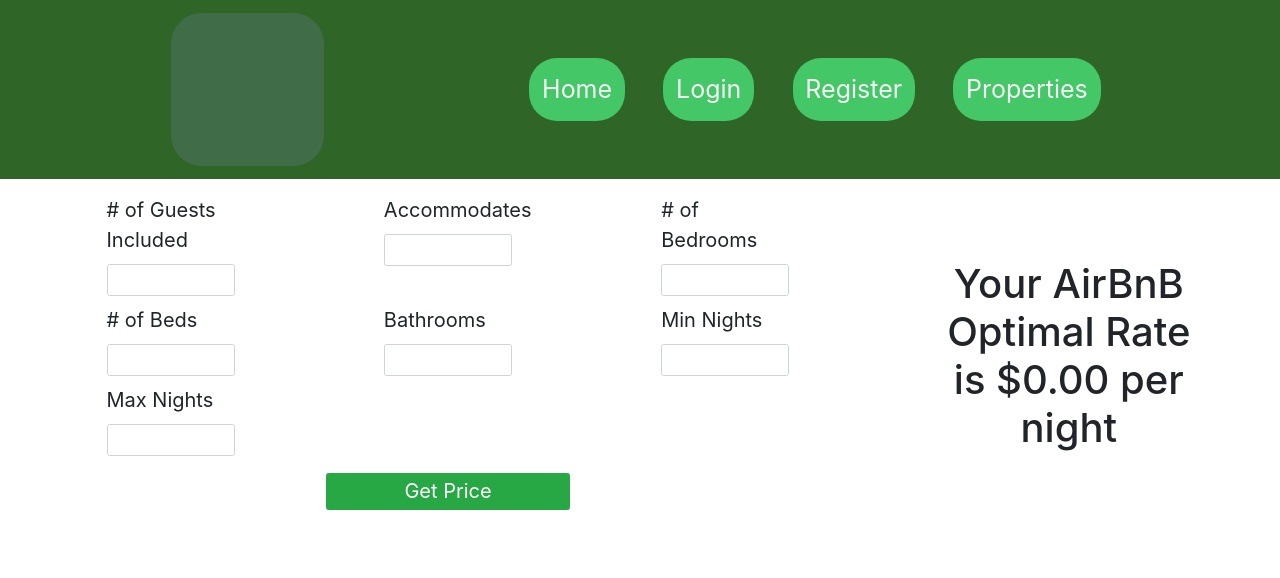
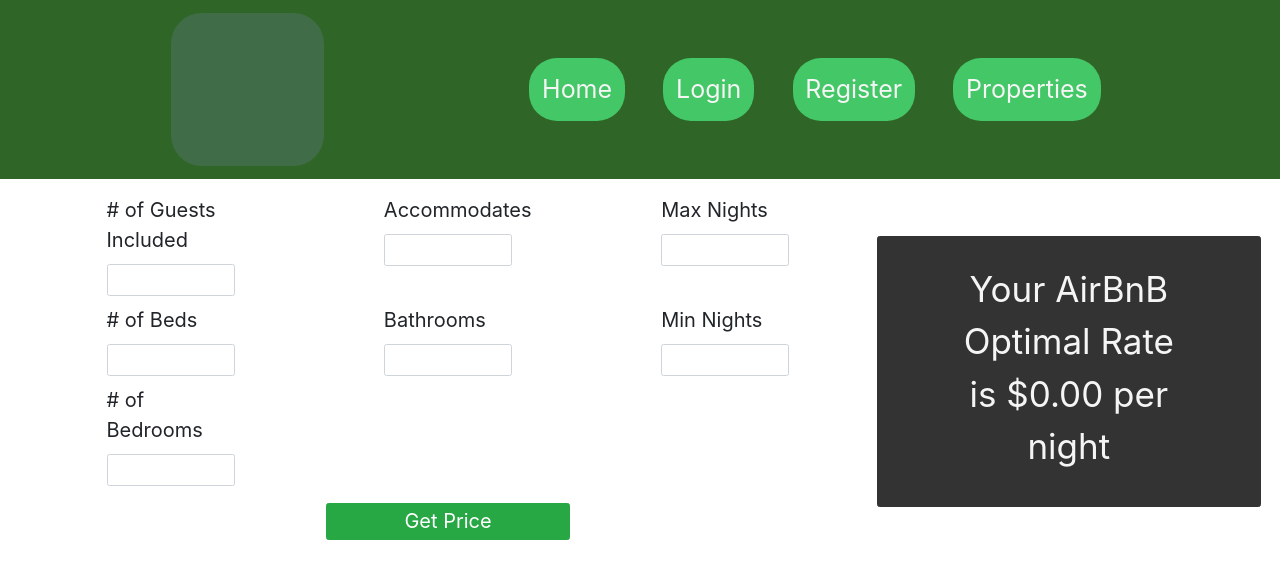
Before and after one commit to DeeDowns/front-end, a React (Create React App) app: page /optimal-price in a window 1280 px wide. Shown: the top 578 px of the page. Built offline with nearby package versions, Linux system fonts and the light colour scheme; no server answers.

Commit message:
wow ok im actually done styling

```diff
--- a/src/components/OptimalPrice.js
+++ b/src/components/OptimalPrice.js
@@ -3,7 +3,7 @@ import { connect } from 'react-redux'
 import { useHistory } from 'react-router-dom'
 import axios from 'axios'
 import { getOptimalPrice } from '../store/actions/optimalPriceActions'
-import { Col, Row, Button, Form, FormGroup, Label, Input, Spinner } from 'reactstrap'
+import { Col, Row, Button, Form, FormGroup, Label, Input, Spinner, Card, CardTitle, CardText } from 'reactstrap'
 import '../styles/OptimalPrice.css'
 
 const initalInputs = {
@@ -109,14 +109,15 @@ const OptimalPrice = props => {
                         </FormGroup>
                     </Col>
 
+
                     <Col md={4}>
                         <FormGroup>
-                            <Label> # of Bedrooms</Label>
+                            <Label>Max Nights</Label>
                             <Input
                                 type='number'
-                                name='bedrooms'
-                                id='bedrooms'
-                                value={inputs.bedrooms}
+                                name='max_nights'
+                                id='max_nights'
+                                value={inputs.max_nights}
                                 onChange={handleChange}
                             />
                         </FormGroup>
@@ -161,14 +162,16 @@ const OptimalPrice = props => {
                         </FormGroup>
                     </Col>
 
+
+
                     <Col md={4}>
                         <FormGroup>
-                            <Label>Max Nights</Label>
+                            <Label> # of Bedrooms</Label>
                             <Input
                                 type='number'
-                                name='max_nights'
-                                id='max_nights'
-                                value={inputs.max_nights}
+                                name='bedrooms'
+                                id='bedrooms'
+                                value={inputs.bedrooms}
                                 onChange={handleChange}
                             />
                         </FormGroup>
@@ -179,11 +182,9 @@ const OptimalPrice = props => {
             </div>
         </Form>
 
-        <div className='predictor-container'>
-            {priceLoading ? <h2>calculating...  <Spinner color="success" style={{ width: '3rem', height: '3rem' }} />{' '}</h2> :  <h2>Your AirBnB Optimal Rate is ${Number(price).toFixed(2)} per night</h2>}
-
-
-        </div>
+        <Card style={{ backgroundColor: '#333', borderColor: '#333' }}  className='predictor-container'>
+            {priceLoading ? <CardTitle>calculating...  <Spinner color="success" style={{ width: '3rem', height: '3rem' }} />{' '}</CardTitle> :  <CardTitle>Your AirBnB Optimal Rate is ${Number(price).toFixed(2)} per night</CardTitle>}
+        </Card>
 
         </div>
     )
--- a/src/styles/OptimalPrice.css
+++ b/src/styles/OptimalPrice.css
@@ -11,6 +11,7 @@
     display: flex;
     justify-content: center;
     align-items: center;
+    color: whitesmoke
 }
 
 .price-form {
@@ -23,10 +24,15 @@
     align-items: center;
 }
 
-.predictor-container h2 {
+.card {
+    padding: 2%;
+}
+
+.predictor-container .card-title {
     width: 70%;
-    font-size: 4rem;
+    font-size: 3.5rem;
     text-align: center;
+
 }
 
 .form-group {
```
